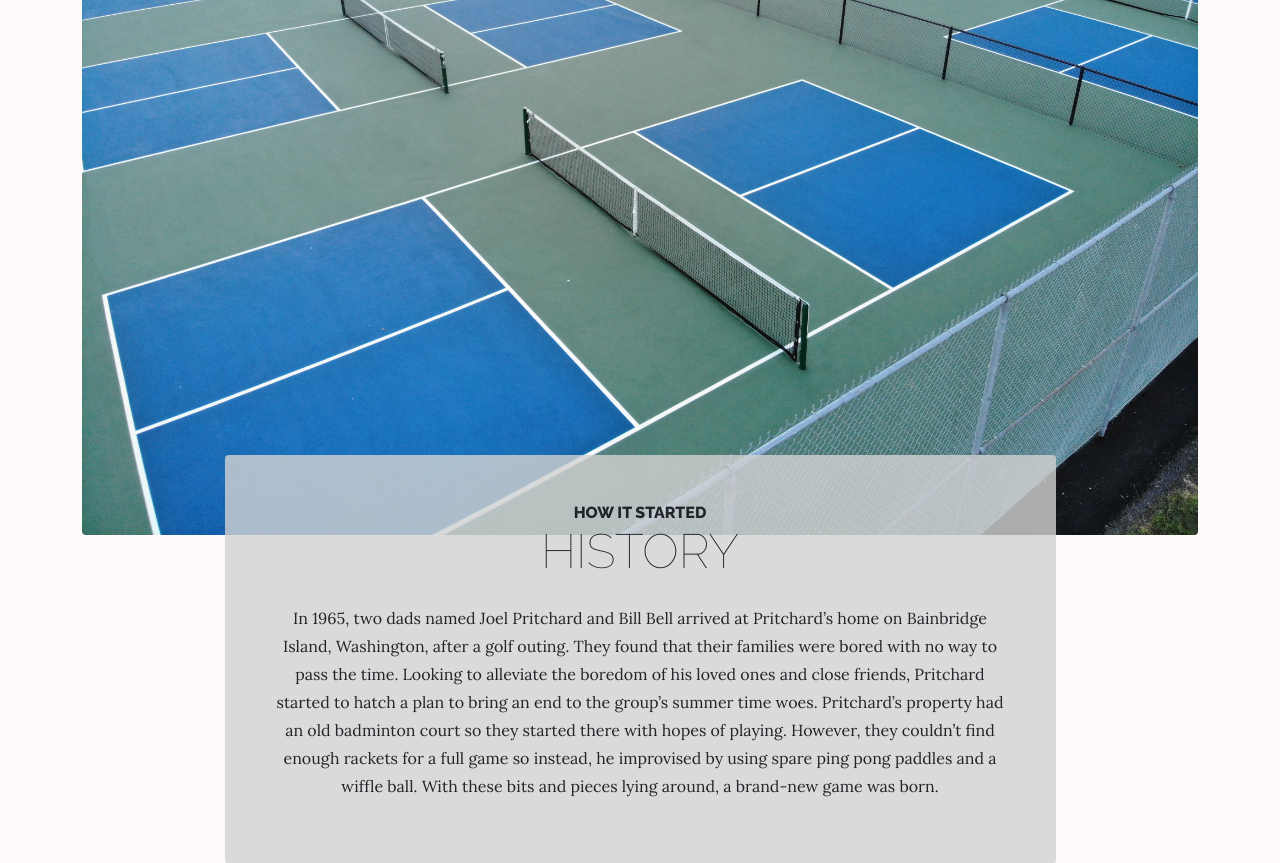
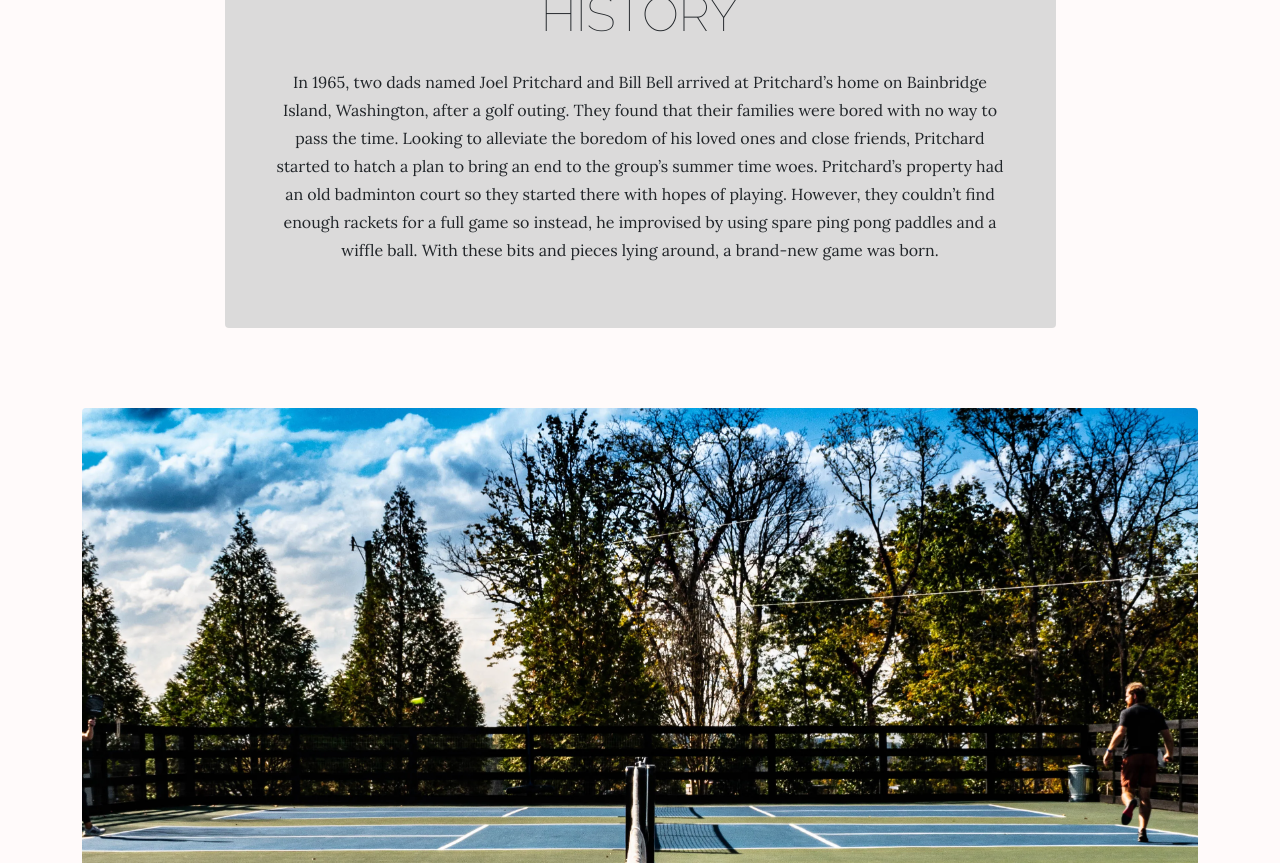
Before and after one commit to lilliepad616/403-pickleball, a Django app: page /about/ in a window 1280 px wide. Shown: the part 557-1420 px from the top of the page. Run offline with Django 4.2, Linux system fonts and the light colour scheme; some libraries are stand-ins or nearby versions.

Commit message:
add another  pic

```diff
--- a/templates/picklepagestemplates/about.html
+++ b/templates/picklepagestemplates/about.html
@@ -5,7 +5,7 @@
     <center><h1 class="totaltitle">About</h1></center>
     <section class="page-section about-heading">
       <div class="container">
-          <img class="img-fluid rounded about-heading-img mb-3 mb-lg-0" src="{% static 'img/pickleball1.webp' %}" alt="..." />
+          <img class="img-fluid rounded about-heading-img mb-3 mb-lg-0" src="{% static 'img/pickleball1.png' %}" alt="..." />
           <div class="about-heading-content">
               <div class="row">
                   <div class="col-xl-9 col-lg-10 mx-auto">
```
Also changed, not shown: 1 other file.
